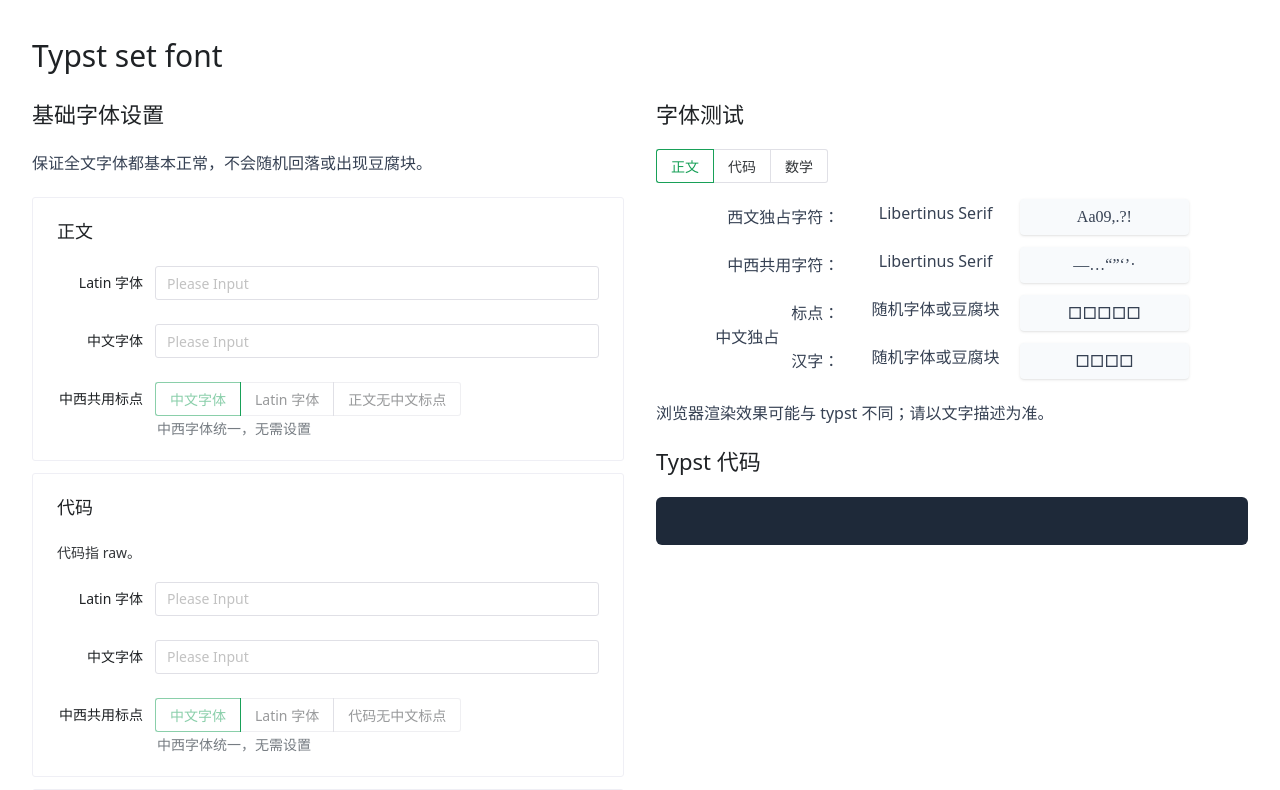
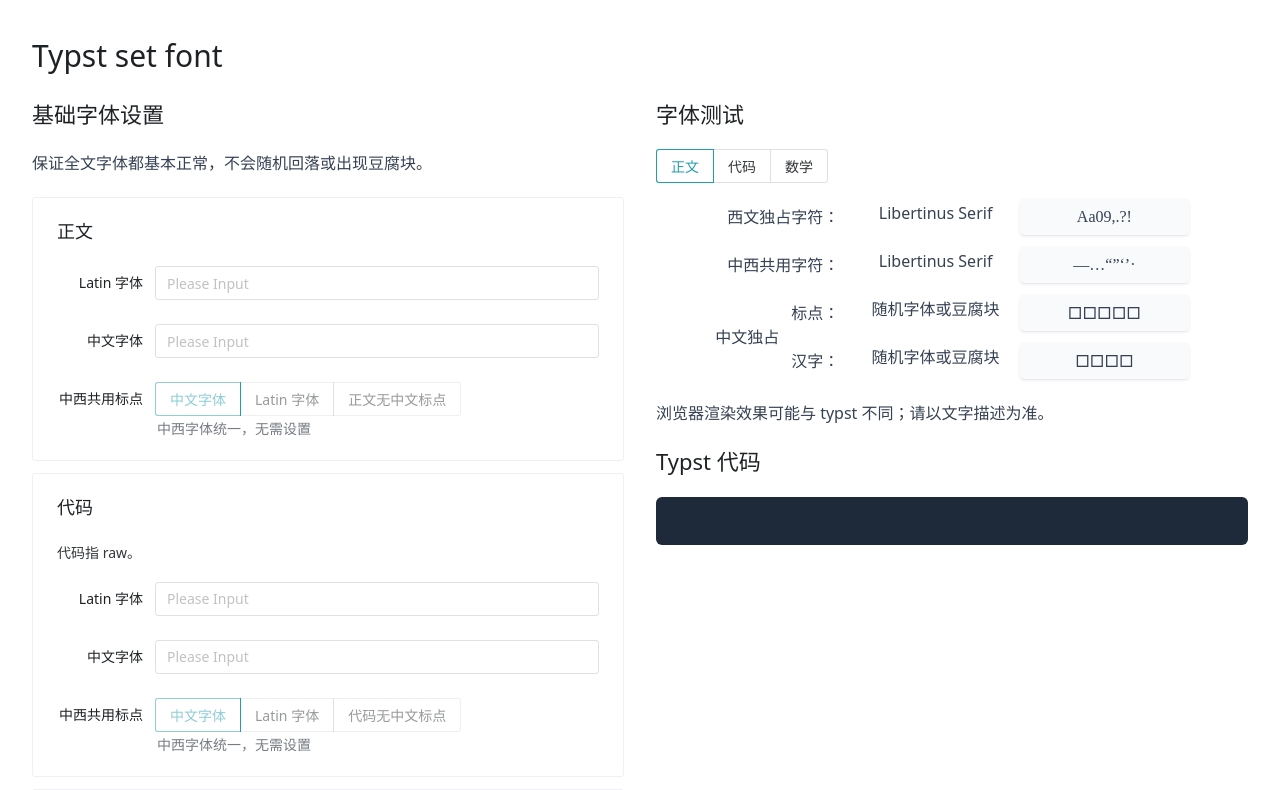
Before and after one commit to YDX-2147483647/typst-set-font, a Vue app: page / in a window 1280 px wide. Shown: the top 790 px of the page. Built offline with nearby package versions, Linux system fonts and the light colour scheme.

Commit message:
feat: Override theme

```diff
--- a/src/App.vue
+++ b/src/AppMain.vue
@@ -1,8 +1,6 @@
 <script setup lang="ts">
 import {
-  darkTheme,
   NCard,
-  NConfigProvider,
   NFormItem,
   NH1,
   NH2,
@@ -20,14 +18,6 @@
   FontSet,
   FontSet_empty,
 } from "./fonts/types.ts";
-
-const themeQuery = window.matchMedia("(prefers-color-scheme: dark)");
-const theme = ref<typeof darkTheme | null>(
-  themeQuery.matches ? darkTheme : null,
-);
-themeQuery.addEventListener("change", () => {
-  theme.value = themeQuery.matches ? darkTheme : null;
-});
 
 const font = reactive(FontSet_empty());
 
@@ -240,7 +230,6 @@
 </script>
 
 <template>
-  <n-config-provider :theme="theme">
   <main>
     <n-h1>Typst set font</n-h1>
     <div class="lg:grid lg:grid-cols-2 lg:gap-x-8">
@@ -314,5 +303,4 @@
       </aside>
     </div>
   </main>
-  </n-config-provider>
 </template>
--- /dev/null
+++ b/src/AppPage.vue
@@ -0,0 +1,25 @@
+<script setup lang="ts">
+import { darkTheme, NConfigProvider, GlobalThemeOverrides } from "naive-ui";
+import { ref } from "vue";
+import AppMain from "./AppMain.vue";
+
+const themeQuery = window.matchMedia("(prefers-color-scheme: dark)");
+const theme = ref<typeof darkTheme | null>(
+  themeQuery.matches ? darkTheme : null,
+);
+themeQuery.addEventListener("change", () => {
+  theme.value = themeQuery.matches ? darkTheme : null;
+});
+
+const themOverrides: GlobalThemeOverrides = {
+  common: {
+    primaryColor: "#239dad",
+  },
+};
+</script>
+
+<template>
+  <n-config-provider :theme="theme" :theme-overrides="themOverrides">
+    <AppMain />
+  </n-config-provider>
+</template>
--- a/src/main.ts
+++ b/src/main.ts
@@ -1,5 +1,5 @@
 import { createApp } from "vue";
-import App from "./App.vue";
+import App from "./AppPage.vue";
 import "./style.css";
 
 createApp(App).mount("#app");
```
Lines whose indentation alone changed are shown as unchanged.
